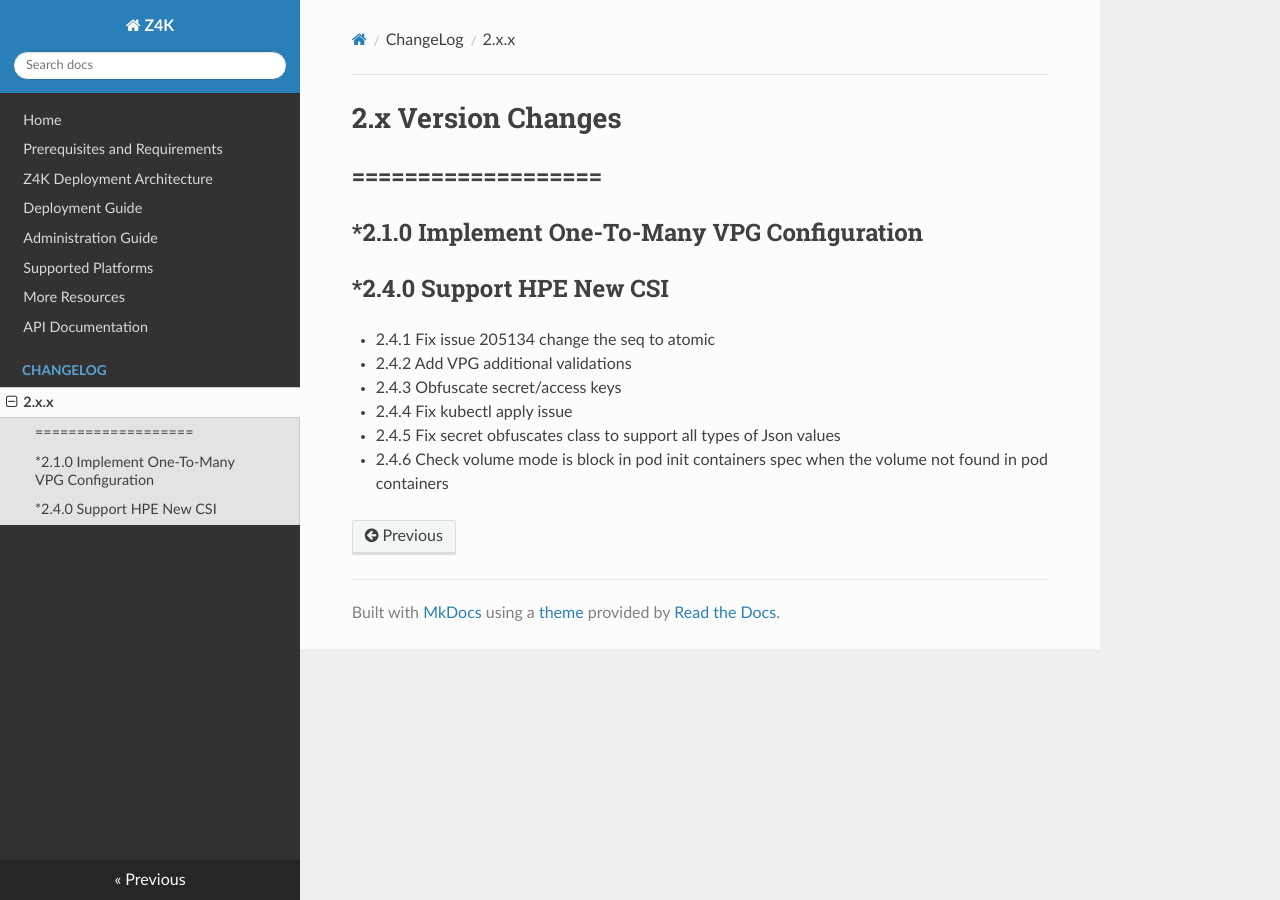
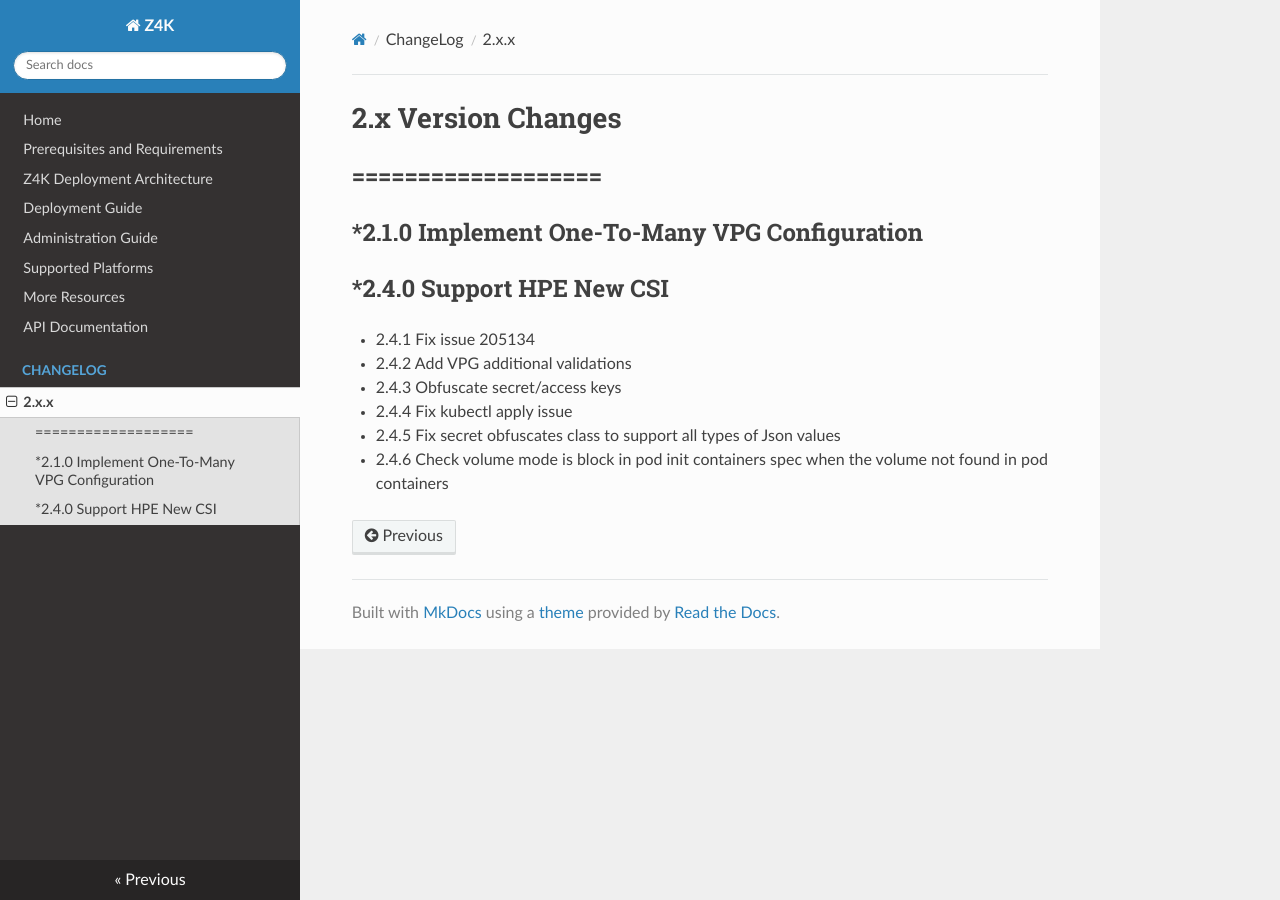
Before and after one commit to ZertoPublic/Z4K, an MkDocs documentation site: the page built from docs/changes/version2.x.x.md, in a window 1280 px wide. Built offline with MkDocs 1.6.1, drawn with Linux system fonts in a browser that asks for light colours.

Commit message:
Update version2.x.x.md

```diff
--- a/docs/changes/version2.x.x.md
+++ b/docs/changes/version2.x.x.md
@@ -6,7 +6,7 @@
 ----------------------------------------------
 *2.4.0 Support HPE New CSI
 --------------------------
-* 2.4.1 Fix issue 205134 change the seq to atomic
+* 2.4.1 Fix issue 205134
 * 2.4.2 Add VPG additional validations
 * 2.4.3 Obfuscate secret/access keys
 * 2.4.4 Fix kubectl apply issue
```
